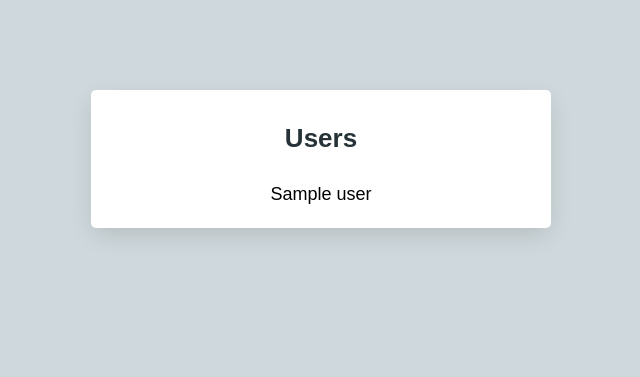
After one commit to ettersEssia/TechTest_AURA, a Flask app: page /list-users/ in a window 1280 px wide. The commit adds this page. Shown: the top 377 px of the page, without its empty margins (319-959 px from the left). Run offline with Flask 2, Linux system fonts and the light colour scheme; a database or web service that is not in the repository returns one stand-in record (values such as "Sample title").

Commit message:
login and list-users

```diff
--- a/app.py
+++ b/app.py
@@ -32,5 +32,9 @@ def home ():
 @app.route('/profile/')
 @login_required
 def dashboard ():
-    # >>> need cnx with DB to get all registered user
     return render_template('dashboard.html')
+
+@app.route('/list-users/', methods=['GET'])
+def list_users():
+    users = db.users.find({})
+    return render_template('list-users.html', users=users)
--- a/static/js/scripts.js
+++ b/static/js/scripts.js
@@ -3,6 +3,7 @@ $("form[name=signup_form").submit(function(e){
                                     var $error = $form.find(".error");
                                     // get data from the form and convert to json format to send it to the back
                                     var data = $form.serialize();
+                                    console.log(data)
                                     //we send this data with ajax
                                     $.ajax({
                                         url: "/registration/",
@@ -21,3 +22,28 @@ $("form[name=signup_form").submit(function(e){
                                     e.preventDefault();
                                 }
                             );
+
+$("form[name=login_form").submit(function(e){
+                                    var $form = $(this);
+                                    var $error = $form.find(".error");
+                                    // get data from the form and convert to json format to send it to the back
+                                    var data = $form.serialize();
+                                    console.log(data)
+                                    //we send this data with ajax
+                                    $.ajax({
+                                        url: "/login/",
+                                        type: "POST",
+                                        data: data,
+                                        dataType: "json",
+                                        success: function(resp){
+                                                    window.location.href = "/profile";
+                                                },
+                                        error: function(resp){
+                                                    console.log(resp);
+                                                    // diplay the error message sended from backend
+                                                    $error.text(resp.responseJSON.error).removeClass('erro--hidden');
+                                                }
+                                    })
+                                    e.preventDefault();
+                                }
+                            );
--- a/templates/base.html
+++ b/templates/base.html
@@ -15,6 +15,5 @@
     {# filled by the extending templates  #}
     {% endblock content %}
     <script src="/static/js/scripts.js"></script>
-    <script src="https://ajax.googleapis.com/ajax/libs/jquery/3.6.0/jquery.min.js"></script>
 </body>
 </html>
--- a/templates/dashboard.html
+++ b/templates/dashboard.html
@@ -15,8 +15,11 @@
             <p>
                 <strong>ID:</strong> {{session['user']['_id']}} <br>
                 <strong>Name:</strong> {{session['user']['name']}} <br>
-                <strong>Email:</strong> {{session['user']['Email']}} <br>
+                <strong>Email:</strong> {{session['user']['email']}} <br>
             </p>
+           <div class="center">
+                <a href="/list-users" class="btn btn--secondary">List Users</a>
+            </div>
         </div>
     </div>
 {% endblock content %}
--- /dev/null
+++ b/templates/list-users.html
@@ -0,0 +1,12 @@
+{% extends 'base.html' %}
+{% block content %}
+    <div class="card-wrapper">
+        <div class="card card--wide center">
+            <h1>Users</h1>
+            {% for user in users %}
+                <div class="card-center">{{user.name}}</div>
+            {% endfor %}
+        </div>
+    </div>
+
+{% endblock content %}
--- a/user/routes.py
+++ b/user/routes.py
@@ -12,3 +12,7 @@ def signup():
 @app.route('/signout/')
 def signout():
     return User().signout()
+
+@app.route('/login/', methods=['POST'])
+def login():
+    return User().login()
```
Also changed, not shown: templates/home.html (+17 -0 lines), user/models.py (+14 -5 lines).
